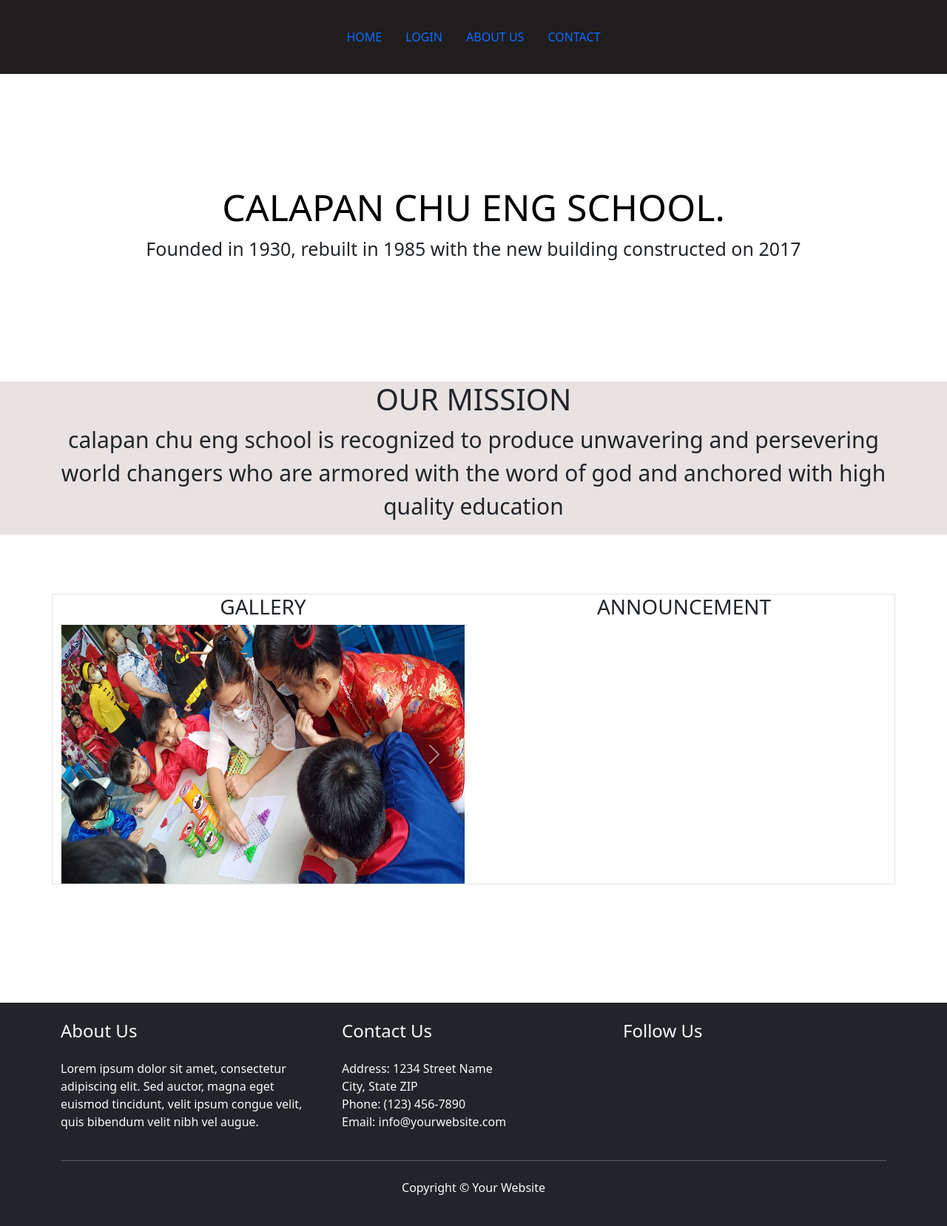
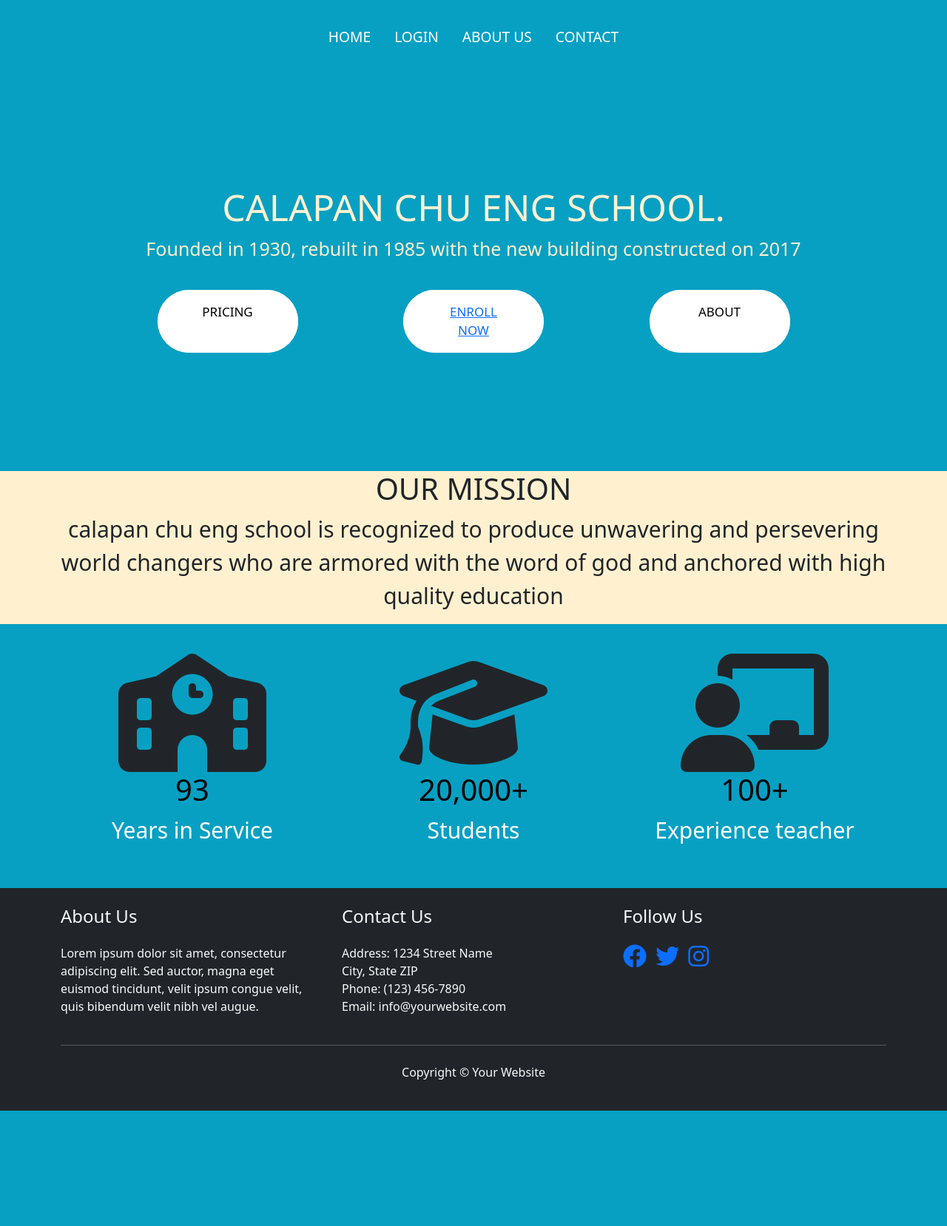
Before and after one commit to suspicious-noob/CCESWEGMS, a PHP site: page /home.php in a window 1280 px wide. Shown: the whole page at 74% size. After the commit the page ends 1502 px from the top, so only its background shows below. Run offline with PHP 8.4, Linux system fonts and the light colour scheme.

Commit message:
Add files via upload

```diff
--- /dev/null
+++ b/css/home.css
@@ -0,0 +1,100 @@
+img {
+    height: 350px;
+    width: 100%;
+}
+.btn {
+position: relative;
+font-size: 17px;
+text-transform: uppercase;
+text-decoration: none;
+padding: 1em 2.5em;
+display: inline-block;
+border-radius: 6em;
+transition: all .2s;
+border: none;
+font-family: inherit;
+font-weight: 500;
+color: black;
+background-color: white;
+}
+
+.btn:hover {
+transform: translateY(-3px);
+box-shadow: 0 10px 20px rgba(0, 0, 0, 0.2);
+}
+
+.btn:active {
+transform: translateY(-1px);
+box-shadow: 0 5px 10px rgba(0, 0, 0, 0.2);
+}
+
+.btn::after {
+content: "";
+display: inline-block;
+height: 100%;
+width: 100%;
+border-radius: 100px;
+position: absolute;
+top: 0;
+left: 0;
+z-index: -1;
+transition: all .4s;
+}
+
+.btn::after {
+background-color: #fff;
+}
+
+.btn:hover::after {
+transform: scaleX(1.4) scaleY(1.6);
+opacity: 0;
+}
+
+body{
+    background-color: #07A0C3;
+}
+
+.row {
+    justify-content: space-evenly;
+}
+
+.title {
+    color: #FFF1D0;
+}
+
+.announcement {
+    background-color: #F0C808;
+    border-radius: 20px;
+}
+
+a.nav-link {
+    color: white;
+    font-size: larger;
+}
+
+.btn{
+    margin-top:20px;
+}
+
+.mission {
+    background-color: #FFF1D0;
+}
+.carousel{
+    margin-bottom: 2rem;
+}
+
+.navbar{
+    justify-content: center;
+}
+
+.icon{
+    margin-top: 40px;
+    margin-bottom: 40px;
+}
+.head {
+    color: black;
+}
+.light {
+    font-size: 30px;
+    color: white;
+}
--- a/home.php
+++ b/home.php
@@ -3,23 +3,18 @@
 <head>
 <link rel="stylesheet" href="https://cdn.jsdelivr.net/npm/bootstrap@5.3.0-alpha1/dist/css/bootstrap.min.css">
 <script src="https://cdn.jsdelivr.net/npm/bootstrap@5.3.0-alpha1/dist/js/bootstrap.bundle.min.js"></script>
-<style>
-  img {
-      height: 350px;
-      width: 100%;
-  }
-
-</style>
+<link rel="stylesheet" href="https://cdnjs.cloudflare.com/ajax/libs/font-awesome/6.2.1/css/all.min.css" integrity="sha512-MV7K8+y+gLIBoVD59lQIYicR65iaqukzvf/nwasF0nqhPay5w/9lJmVM2hMDcnK1OnMGCdVK+iQrJ7lzPJQd1w==" crossorigin="anonymous" referrerpolicy="no-referrer" />
+<link rel="stylesheet" href="css/home.css">
 </head>
 <body>
-  <nav class="navbar fixed-top" style="height: 100px; background-color:#1f1d1e;">
-    <div class="container-fluid">
-      <ul class="nav d-flex justify-content-center mx-auto">
+  <!-- navbar -->
+  <nav class="navbar" style="height: 100px;">
+      <ul class="nav">
         <li class="nav-item">
-          <a class="nav-link">HOME</a>
+          <a class="nav-link" href="#">HOME</a>
         </li>
         <li class="nav-item">
-          <a class="nav-link" href="command.html">LOGIN</a>
+          <a class="nav-link" href="">LOGIN</a>
         </li>
         <li class="nav-item">
           <a class="nav-link" href="#">ABOUT US</a>
@@ -28,13 +23,21 @@
             <a class="nav-link" href="#">CONTACT</a>
         </li>
       </ul>
+  </nav>
+
+  <div class="align-middle text-center bg-image title">
+      <h1 class="text" style="margin-top:150px; font-size:50px">CALAPAN CHU ENG SCHOOL.</h1>
+      <p style="font-size:25px;" class="fw-light" >Founded in 1930, rebuilt in 1985 with the new building constructed on 2017</p>
+      <div class="container">
+        <div class="row">
+          <div class="button col-2 btn">PRICING</div>
+          <div class="button col-2 btn"><a href="registration.php">ENROLL NOW</a></div>
+          <div class="button col-2 btn">ABOUT</div>
         </div>
-  </nav>
-  <span class="align-middle text-center bg-image">
-      <h1 class="text-black" style="margin-top:250px; font-size:50px">CALAPAN CHU ENG SCHOOL.</h1>
-      <p style="font-size:25px;" class="fw-light" >Founded in 1930, rebuilt in 1985 with the new building constructed on 2017</p>
-  </span>
-  <div class="h-100 d-flex align-items-center" style="margin-top:10rem; background-color:#E8E2E2; min-height: 25vh">
+      </div>
+  </div>
+
+    <div class="h-100 d-flex align-items-center mission" style="margin-top:10rem; min-height: 25vh">
       <span class="align-middle container">
         <h1 class="text-center">OUR MISSION</h1>
         <p style="font-size:30px;" class="fw-light text-center">calapan chu eng school is recognized to produce unwavering
@@ -42,37 +45,27 @@
           word of god and anchored with high quality education</p>
       </span>
     </div>
-    <div class="border container text-center" style="margin-top:5rem; margin-bottom:10rem;">
+
+
+  <div class="container icon">
     <div class="row">
-        <div class="col">
-          <h3 class=fw-light> GALLERY </h3>
-
-          <div id="carouselExample" class="carousel slide">
-            <div class="carousel-inner">
-              <div class="carousel-item active">
-                <img src="1.jpg" class="d-block w-100">
+      <div class="col align-middle text-center"><i class="fa-solid fa-school fa-10x"></i>
+        <h1 class="head">93</h1>
+        <p class="light">Years in Service</p>
       </div>
-              <div class="carousel-item">
-                <img src="2.jpg" class="d-block w-100" alt="...">
+      <div class="col align-middle text-center"><i class="fa-solid fa-solid fa-graduation-cap fa-10x"></i>
+        <h1 class="head">20,000+</h1>
+        <p class="light">Students</p>
       </div>
-            </div>
-            <button class="carousel-control-prev" type="button" data-bs-target="#carouselExample" data-bs-slide="prev">
-              <span class="carousel-control-prev-icon" aria-hidden="true"></span>
-              <span class="visually-hidden">Previous</span>
-            </button>
-            <button class="carousel-control-next" type="button" data-bs-target="#carouselExample" data-bs-slide="next">
-              <span class="carousel-control-next-icon" aria-hidden="true"></span>
-              <span class="visually-hidden">Next</span>
-            </button>
-          </div>
-
-        </div>
-        <div class="col">
-          <h3 class=fw-light>ANNOUNCEMENT</h3>
-
+      <div class="col align-middle text-center"><i class="fa-solid fa-chalkboard-user fa-10x"></i>
+        <h1 class="head">100+</h1>
+        <p class="light"> Experience teacher</p>
       </div>
     </div>
   </div>
+
+
+
 
     <footer class="bg-dark text-light">
       <div class="container py-4">
--- a/login.php
+++ b/login.php
@@ -50,8 +50,6 @@
 
             <label for="exampleFormControlInput1" class="form-label">Email</label>
             <input type="email" class="form-control" id="exampleFormControlInput1" placeholder="name@example.com">
-
-
         </div>
     </div>
 </body>
```
Also changed, not shown: css/dashboard.css (added, +21 -0 lines), css/registration.css (added, +26 -0 lines), dashboard.php (added, +40 -0 lines), date.js (added, +14 -0 lines), index.php (+0 -10 lines), registration.php (added, +111 -0 lines). Lines whose indentation alone changed are shown as unchanged.
